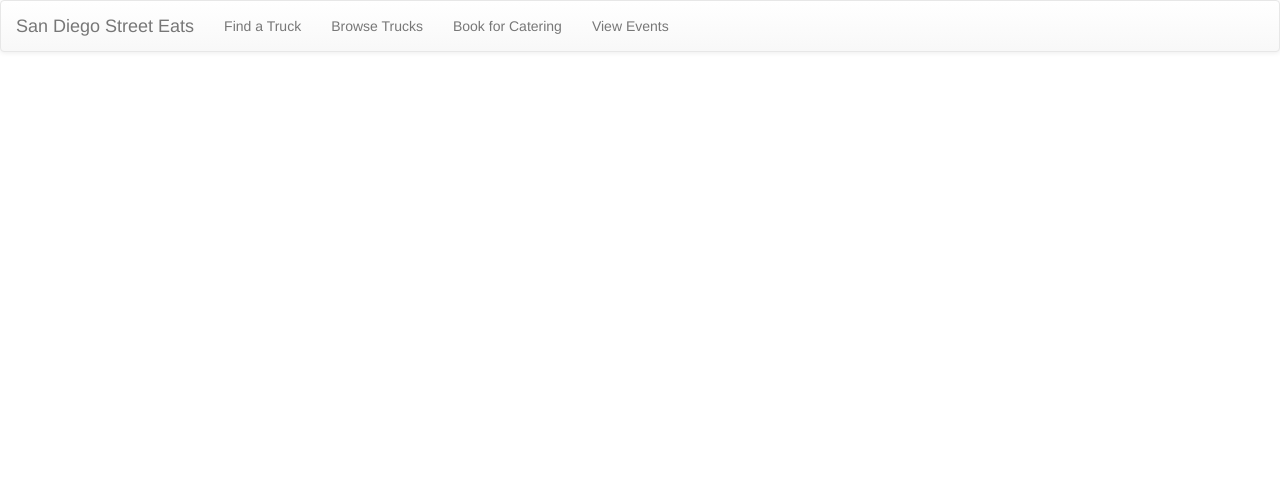
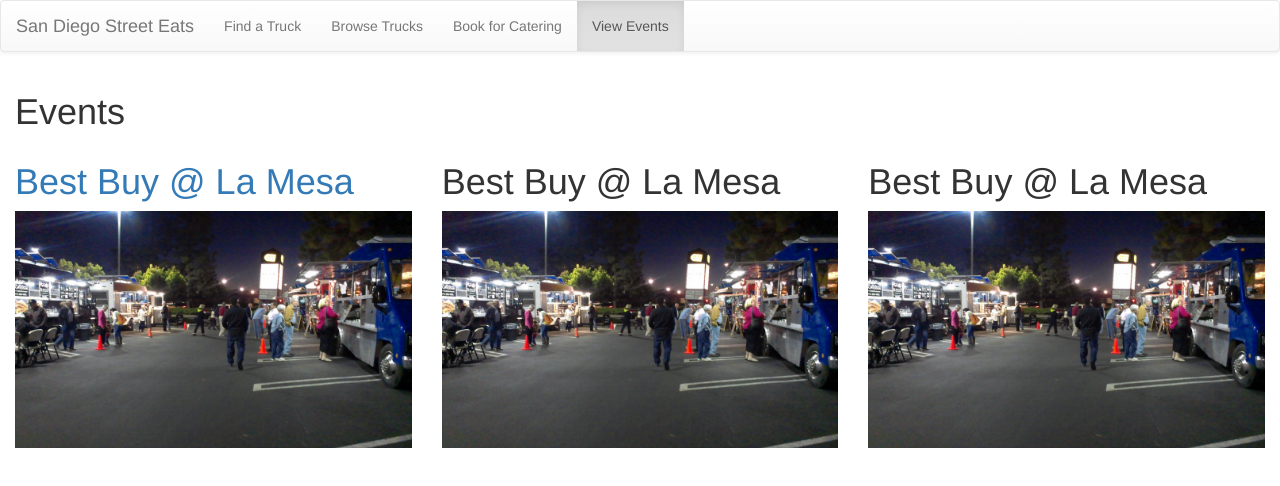
Before and after one commit to gordonlin89/SanDiegoFoodTrucks, a plain HTML site: page events.html in a window 1280 px wide. Drawn offline with nearby package versions, Linux system fonts and the light colour scheme.

Commit message:
added stub content for events

```diff
--- a/events.html
+++ b/events.html
@@ -21,13 +21,29 @@
 				<li><a href="find.html">Find a Truck</a></li>
 				<li><a href="browse.html">Browse Trucks</a></li>
 				<li><a href="book.html">Book for Catering</a></li>
-				<li><a href="events.html">View Events</a></li>
+				<li class="active"><a href="events.html">View Events</a></li>
 			</ul>
 		</div>
 	</nav>
 	<div class="container-fluid">
 		<div class="row">
-
+			<div class="col-xs-12">
+				<h1>Events</h1>
+			</div>
+		</div>
+		<div class="row">
+			<div class="col-xs-4">
+				<h1><a href="event.html">Best Buy @ La Mesa</a></h1>
+				<img class="img-responsive" src="img/best_buy_la_mesa.jpg" alt=""/>
+			</div>
+			<div class="col-xs-4">
+				<h1>Best Buy @ La Mesa</h1>
+				<img class="img-responsive" src="img/best_buy_la_mesa.jpg" alt=""/>
+			</div>
+			<div class="col-xs-4">
+				<h1>Best Buy @ La Mesa</h1>
+				<img class="img-responsive" src="img/best_buy_la_mesa.jpg" alt=""/>
+			</div>
 		</div>
 	</div>
 </body>
```
Also changed, not shown: img/best_buy_la_mesa.jpg (added).
